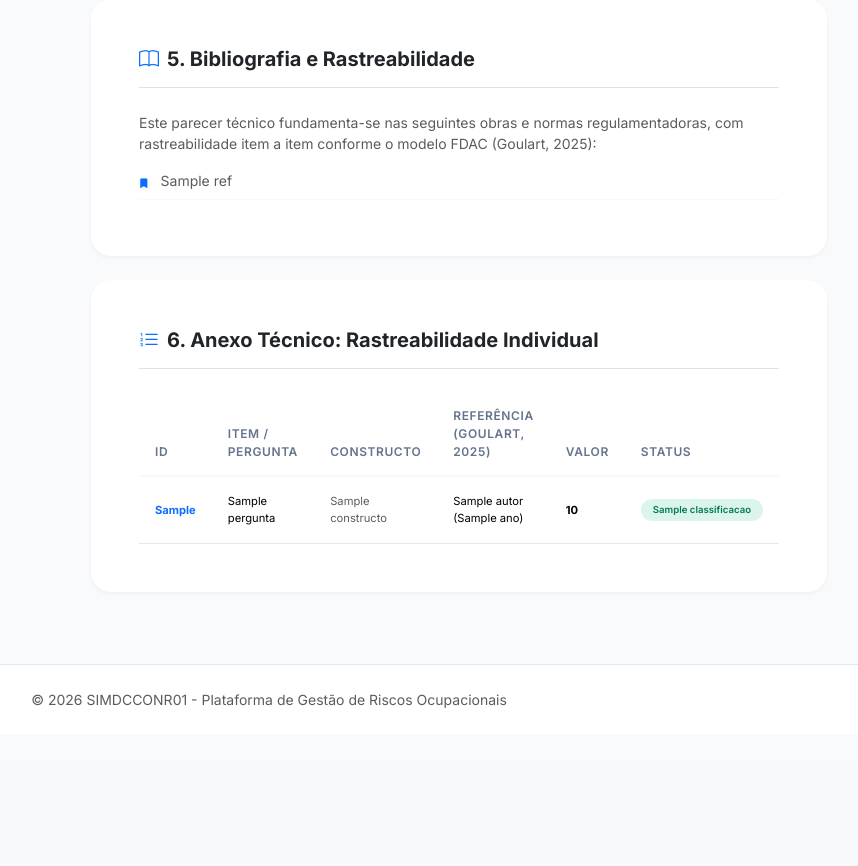
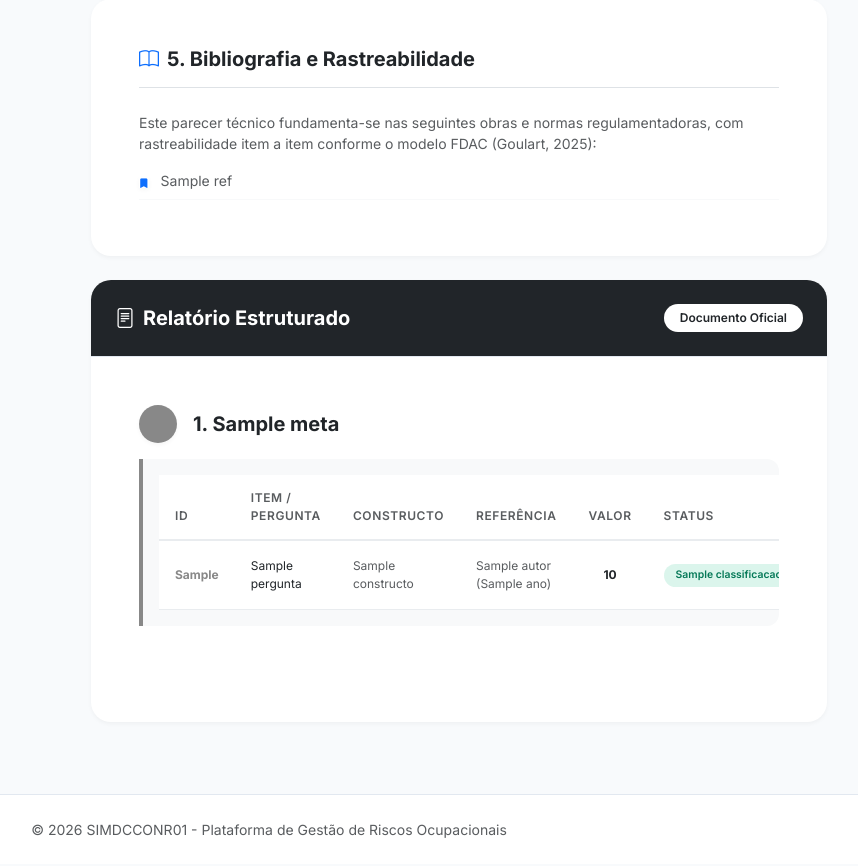
Before and after one commit to devjohnnydev/-SIMDCCONR01, a Django app: template templates/reports/diagnostic_view.html in a window 1280 px wide. Shown: the part 1741-2607 px from the top of the page, without its empty margins (371-1229 px from the left). Before the commit the page ends 2449 px from the top, so only its background shows below. Run offline with Django 5.2, Linux system fonts and the light colour scheme; the template is opened without the code that fills it: most values are stand-ins (such as "Sample title", 1, 10 or a date in 2020); grey boxes marked "Sample" are stand-in pictures.

Commit message:
feat: implement Relatorio Estruturado layout in diagnostic view

```diff
--- a/templates/reports/diagnostic_view.html
+++ b/templates/reports/diagnostic_view.html
@@ -264,33 +264,48 @@
                     </div>
                 </div>
             </div>
-            <!-- Anexo Técnico: Rastreabilidade Item a Item (R2 - 160/160) -->
+            <!-- Relatório Estruturado -->
             <div class="card border-0 shadow-sm rounded-4 mb-4 break-inside-avoid">
+                <div class="card-header bg-dark text-white p-3 p-md-4 rounded-top-4 d-flex justify-content-between align-items-center">
+                    <h5 class="mb-0 fw-bold"><i class="bi bi-file-text me-2"></i>Relatório Estruturado</h5>
+                    <span class="badge bg-white text-dark rounded-pill px-3 py-2">Documento Oficial</span>
+                </div>
                 <div class="card-body p-4 p-md-5">
-                    <h5 class="fw-bold text-dark border-bottom pb-3 mb-4"><i
-                            class="bi bi-list-ol me-2 text-primary"></i>6. Anexo Técnico: Rastreabilidade Individual</h5>
-                    <div class="table-responsive">
-                        <table class="table table-sm table-hover align-middle border-light" style="font-size: 0.7rem;">
-                            <thead class="bg-light">
+
+                    {% for cat_key, cat_data in report_data.grouped_items.items %}
+                    <div class="mb-5 break-inside-avoid">
+                        <!-- Section Header -->
+                        <div class="d-flex align-items-center gap-3 mb-3">
+                            <div class="rounded-circle d-flex align-items-center justify-content-center text-white shadow-sm"
+                                style="width: 38px; height: 38px; background: {{ cat_data.meta.color }}; flex-shrink: 0;">
+                                <i class="bi {{ cat_data.meta.icon }} fs-5"></i>
+                            </div>
+                            <h5 class="fw-bold mb-0 text-dark">{{ cat_data.meta.number }}. {{ cat_data.meta.label }}</h5>
+                        </div>
+
+                        <!-- Section Content with left border -->
+                        <div class="table-responsive p-3" style="border-left: 4px solid {{ cat_data.meta.color }}; background: #f8f9fa; border-radius: 0 12px 12px 0;">
+                            <table class="table table-sm table-borderless align-middle mb-0" style="font-size: 0.75rem;">
+                                <thead style="border-bottom: 2px solid #e9ecef;">
                                     <tr>
-                                    <th style="width: 8%">ID</th>
-                                    <th style="width: 40%">Item / Pergunta</th>
-                                    <th style="width: 15%">Constructo</th>
-                                    <th style="width: 15%">Referência (Goulart, 2025)</th>
-                                    <th style="width: 10%">Valor</th>
-                                    <th style="width: 12%">Status</th>
+                                        <th style="width: 8%" class="text-muted text-uppercase">ID</th>
+                                        <th style="width: 40%" class="text-muted text-uppercase">Item / Pergunta</th>
+                                        <th style="width: 15%" class="text-muted text-uppercase">Constructo</th>
+                                        <th style="width: 15%" class="text-muted text-uppercase">Referência</th>
+                                        <th style="width: 10%" class="text-center text-muted text-uppercase">Valor</th>
+                                        <th style="width: 12%" class="text-muted text-uppercase">Status</th>
                                     </tr>
                                 </thead>
                                 <tbody>
-                                {% for item in report_data.items %}
-                                <tr>
-                                    <td class="fw-bold text-primary">{{ item.id_item }}</td>
-                                    <td class="text-wrap">{{ item.pergunta }}</td>
+                                    {% for item in cat_data.items %}
+                                    <tr style="border-bottom: 1px solid #e9ecef;">
+                                        <td class="fw-bold" style="color: {{ cat_data.meta.color }};">{{ item.id_item }}</td>
+                                        <td class="text-wrap text-dark">{{ item.pergunta }}</td>
                                         <td class="text-muted">{{ item.constructo }}</td>
-                                    <td>{{ item.autor }} ({{ item.ano }})</td>
-                                    <td class="fw-bold">{{ item.valor }}</td>
+                                        <td class="text-muted">{{ item.autor }} ({{ item.ano }})</td>
+                                        <td class="fw-bold text-center text-dark">{{ item.valor|default:"-" }}</td>
                                         <td>
-                                        <span class="badge {% if item.classificacao_key == 'critico' %}bg-danger{% elif item.classificacao_key == 'atencao' %}bg-warning text-dark{% else %}bg-success{% endif %} rounded-pill" style="font-size: 0.6rem;">
+                                            <span class="badge {% if item.classificacao_key == 'critico' %}bg-danger{% elif item.classificacao_key == 'atencao' %}bg-warning text-dark{% else %}bg-success{% endif %} rounded-pill" style="font-size: 0.65rem;">
                                                 {{ item.classificacao }}
                                             </span>
                                         </td>
@@ -299,6 +314,9 @@
                                 </tbody>
                             </table>
                         </div>
+                    </div>
+                    {% endfor %}
+
                 </div>
             </div>
         </div>
```
Also changed, not shown: reports/engine_text.py (+23 -0 lines). Lines whose indentation alone changed are shown as unchanged.
